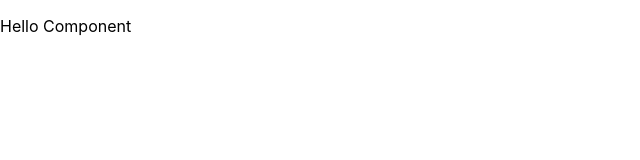
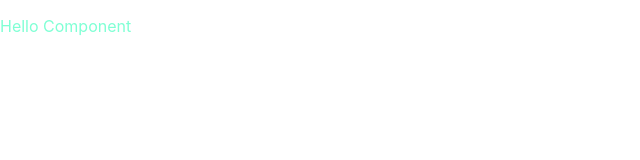
Before and after one commit to ffaathirullah/latihanReact1, a React (Create React App) app: page / in a window 1280 px wide. Shown: the top 160 px of the page, without its empty margins (0-640 px from the left). Built offline with nearby package versions, Linux system fonts and the light colour scheme.

Commit message:
css pada  stateless and statefull Component

```diff
--- /dev/null
+++ b/src/component/HelloComponent.css
@@ -0,0 +1,3 @@
+.text-p {
+  color: aquamarine;
+}
--- a/src/component/HelloComponent.jsx
+++ b/src/component/HelloComponent.jsx
@@ -1,7 +1,8 @@
 import { React } from "react";
+import "./HelloComponent.css";
 
 const HelloComponent = () => {
-  return <p>Hello Component</p>;
+  return <p className="text-p">Hello Component</p>;
 };
 
 export default HelloComponent;
```
